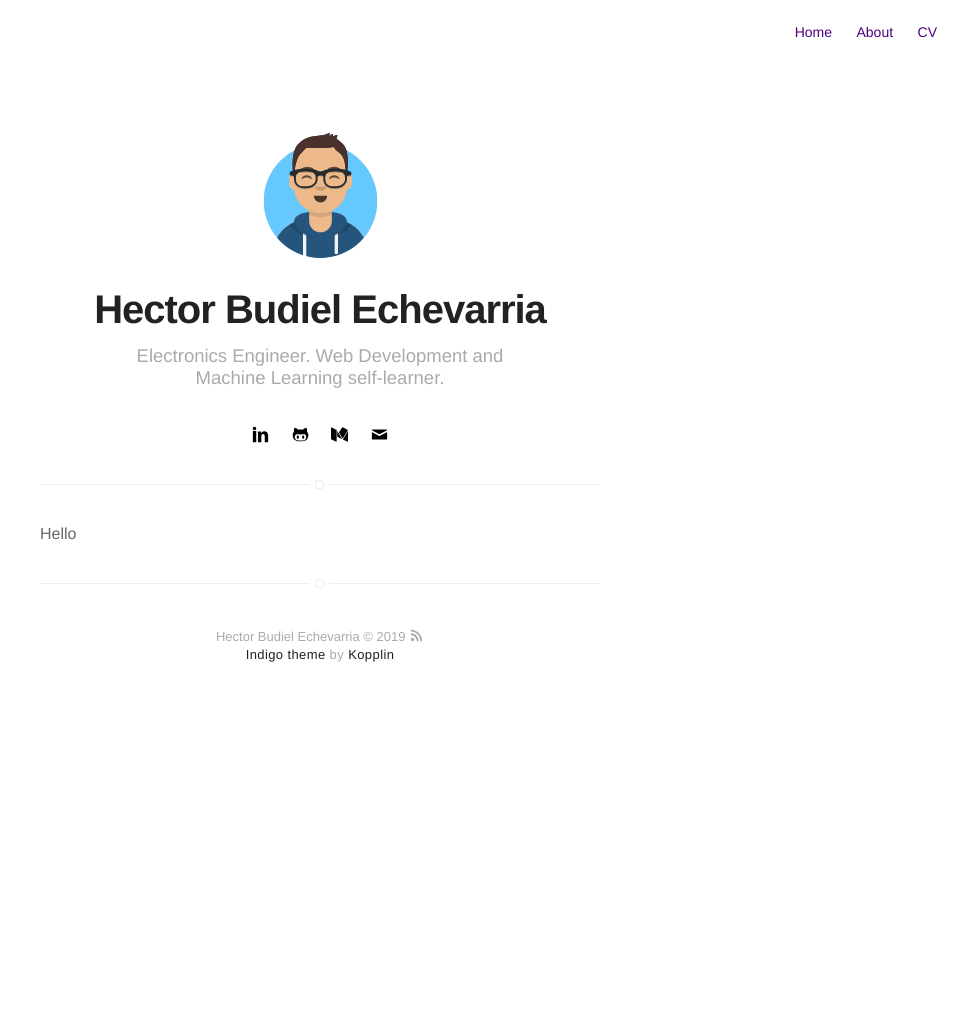
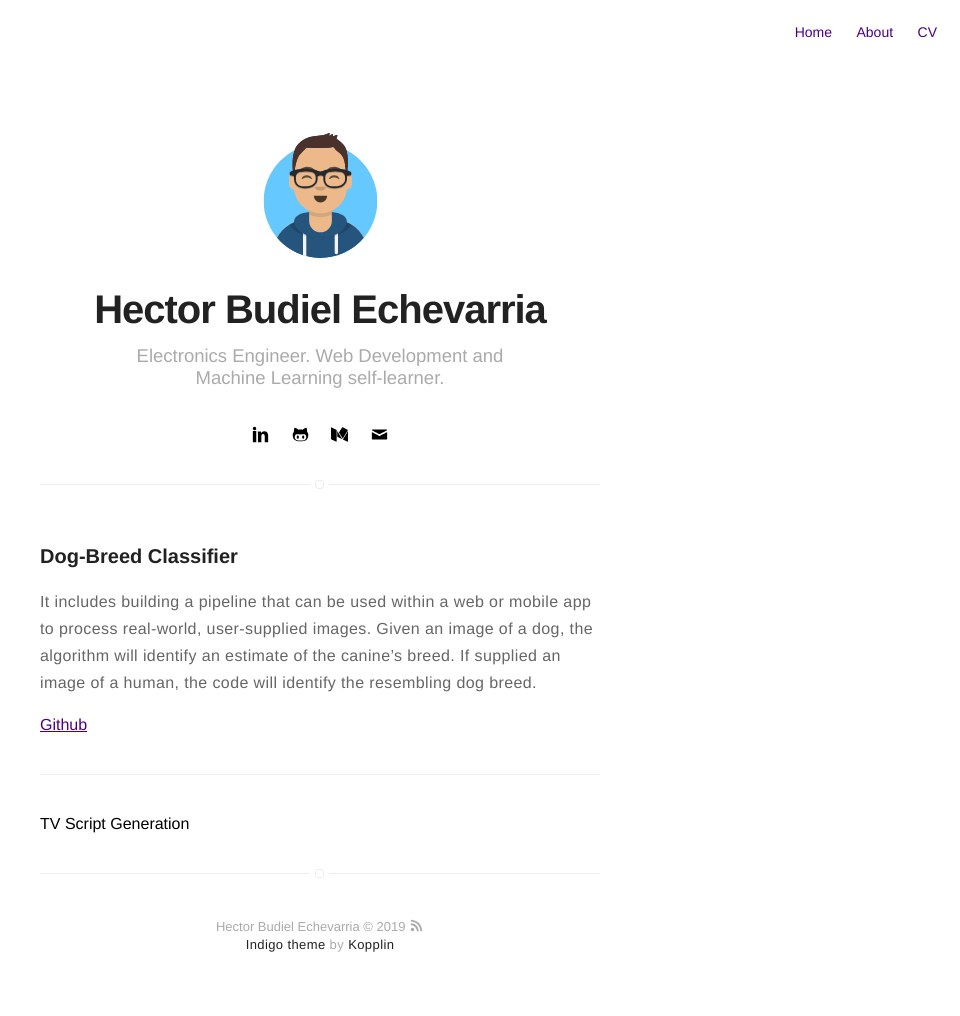
Before and after one commit to HectorBudielE/personal-website, a Jekyll site: the page built from projects.html, in a window 1280 px wide. Shown: the whole page, without its empty margins (320-1280 px from the left). Built offline with Jekyll 4.4.1, drawn with Linux system fonts in a browser that asks for light colours; emoji names are drawn with the system emoji font; before the commit the page ends 900 px from its top, so only the background shows below that.

Commit message:
feat: Added first project.

```diff
--- a/projects.html
+++ b/projects.html
@@ -5,8 +5,19 @@ title: Projects
 
 <section class="list">
     <div>
-      Hello
+      <h3>Dog-Breed Classifier</h3>
+      <p>It includes building a pipeline that can be used within a web or mobile app to process real-world, user-supplied images. Given an image of a dog, the algorithm will identify an estimate of the canine’s breed. If supplied an image of a human, the code will identify the resembling dog breed.</p>
+      <a href="https://github.com/HectorBudielE/udacity-dog-breed-classifier">Github</a>
     </div>
+    <hr>
+
+    <div>
+      <strong>TV Script Generation</strong>
+    </div>
+    <div>
+
+    </div>
+
 </section>
 
 
```
